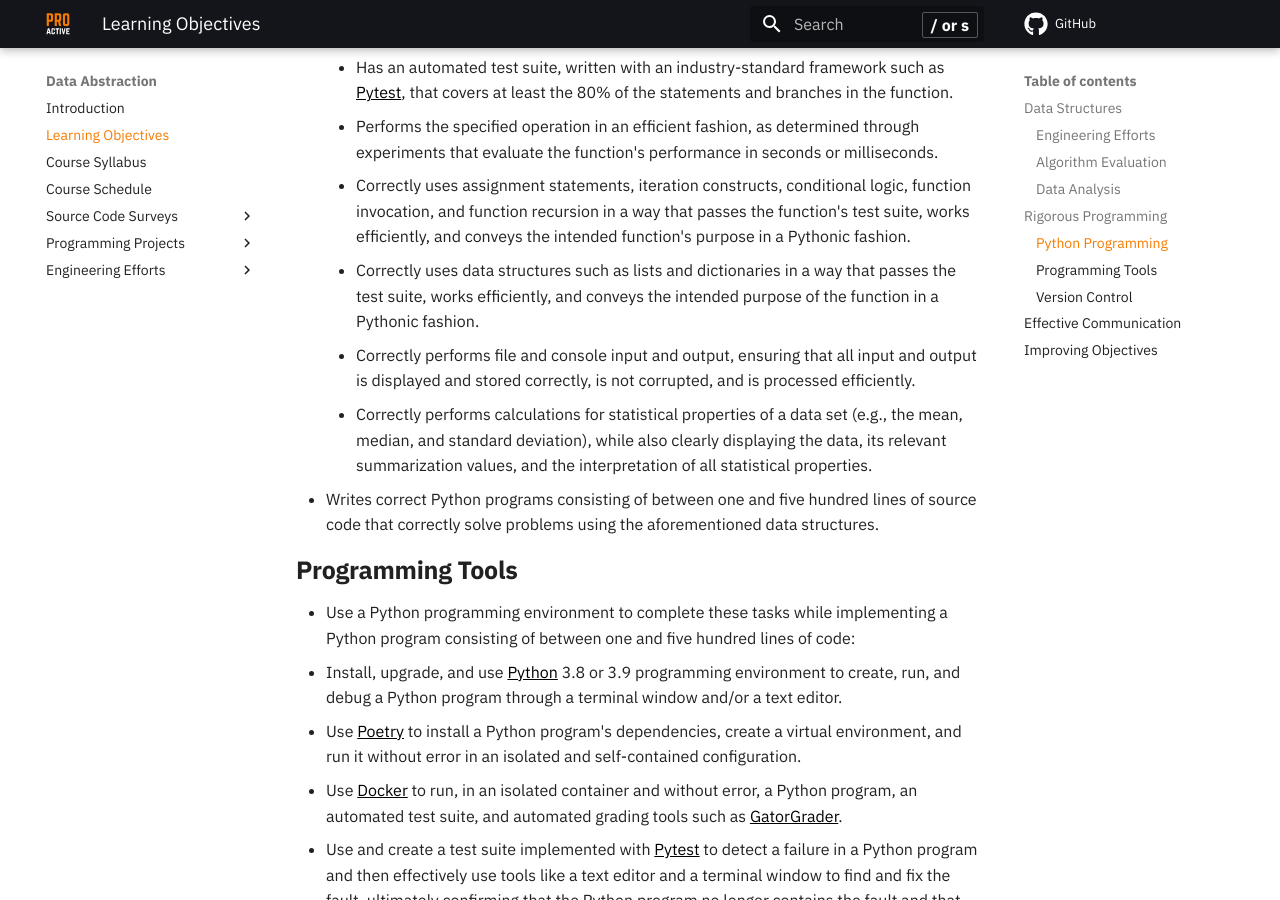
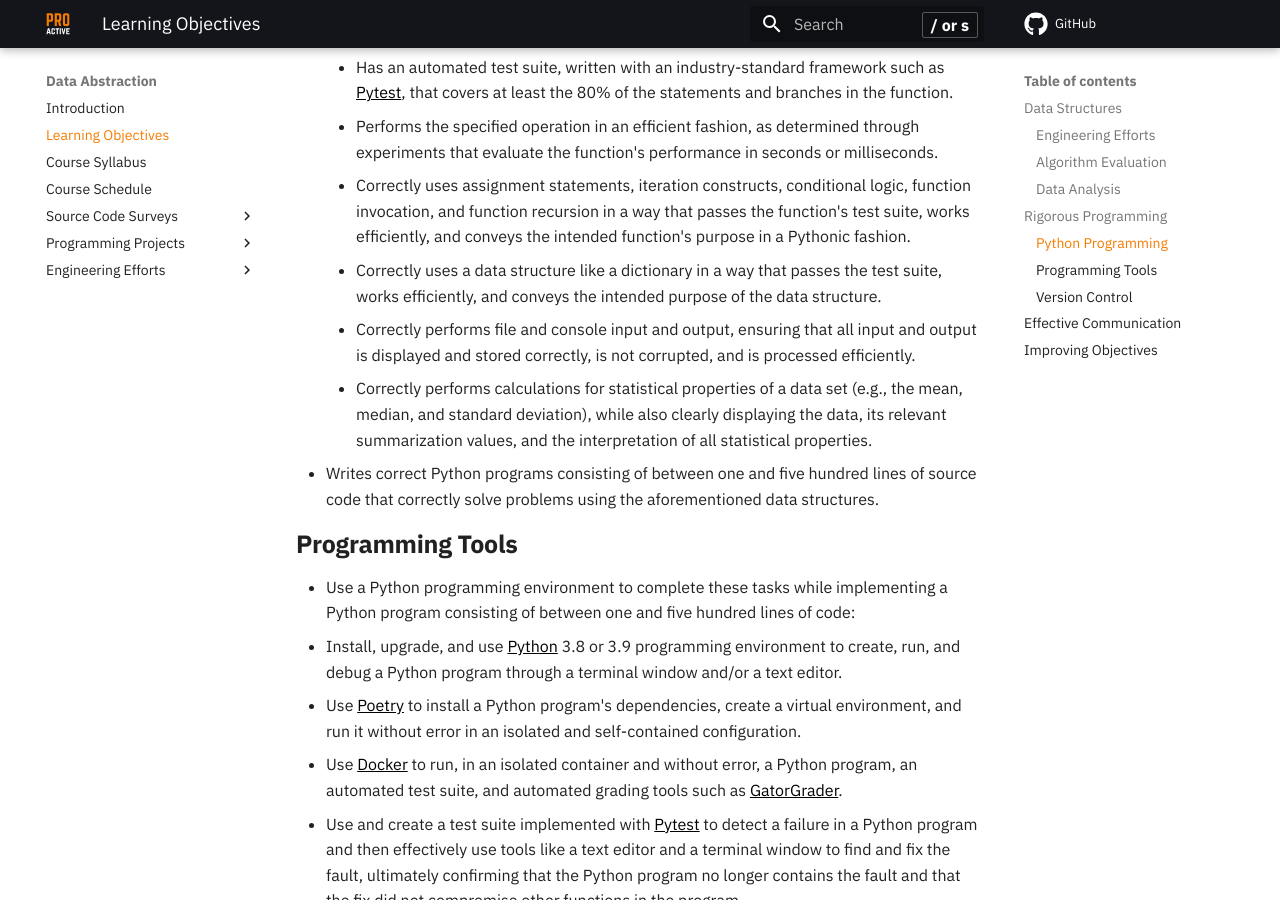
Before and after one commit to ProactiveProgrammers/www.proactiveprogrammers.com, an MkDocs documentation site: the page built from docs/data-abstraction/learning-objectives-data-abstraction.md, in a window 1280 px wide and 900 px high, scrolled down 2706 px. Built offline with MkDocs 1.6.1 and Material for MkDocs 9.7.7, drawn with Linux system fonts in a browser that asks for light colours; comment, search, counter and statistics services are not loaded.

Commit message:
fix: Clarify and simplify content in python-programming-abstraction.

```diff
--- a/includes/objectives/python-programming-abstraction.md
+++ b/includes/objectives/python-programming-abstraction.md
@@ -20,9 +20,9 @@
       logic, function invocation, and function recursion in a way that passes
       the function's test suite, works efficiently, and conveys the intended
       function's purpose in a Pythonic fashion.
-    - Correctly uses data structures such as lists and dictionaries in a way
-      that passes the test suite, works efficiently, and conveys the intended
-      purpose of the function in a Pythonic fashion.
+    - Correctly uses a data structure like a dictionary in a way that passes the
+      test suite, works efficiently, and conveys the intended purpose of the
+      data structure.
     - Correctly performs file and console input and output, ensuring that all
       input and output is displayed and stored correctly, is not corrupted, and
       is processed efficiently.
```
